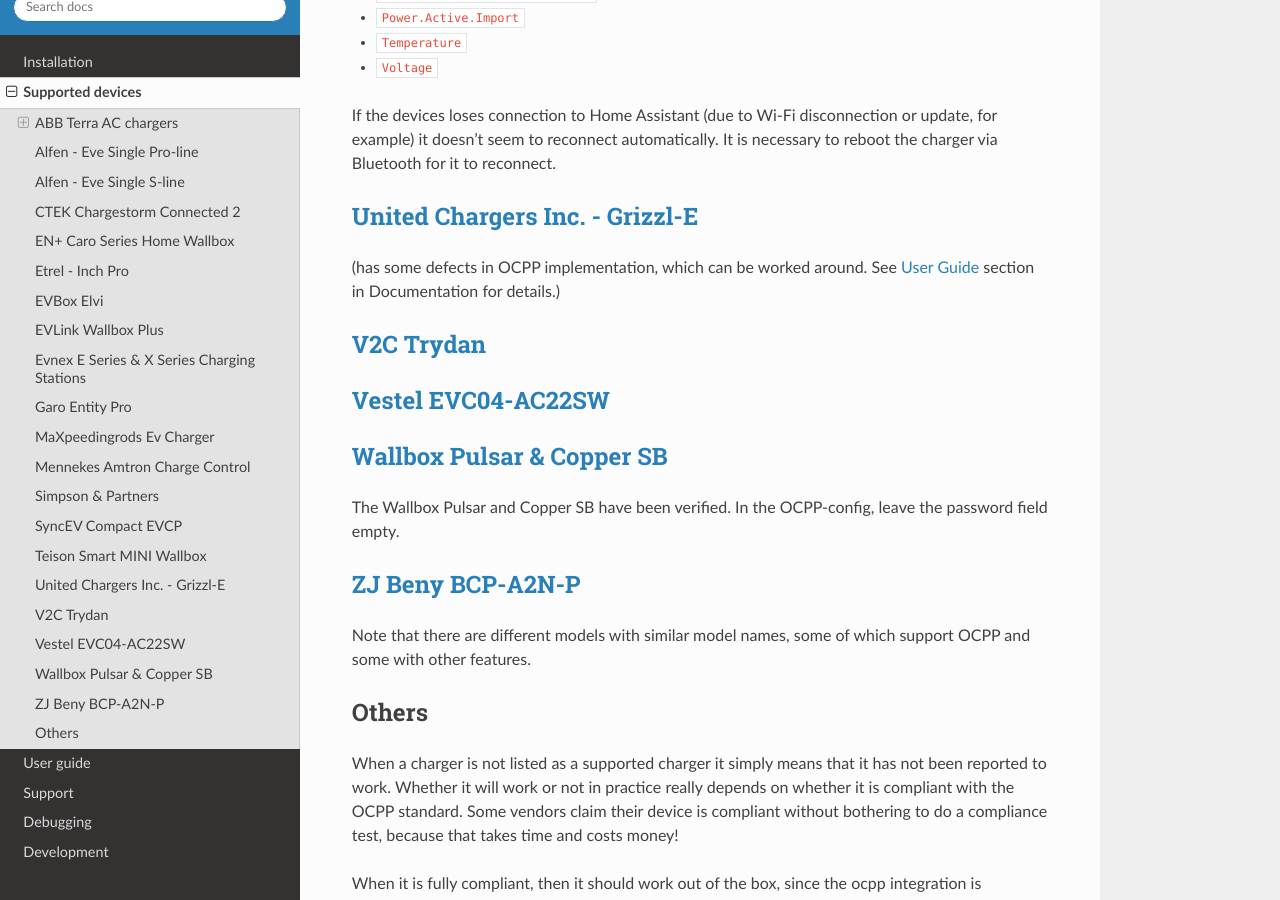
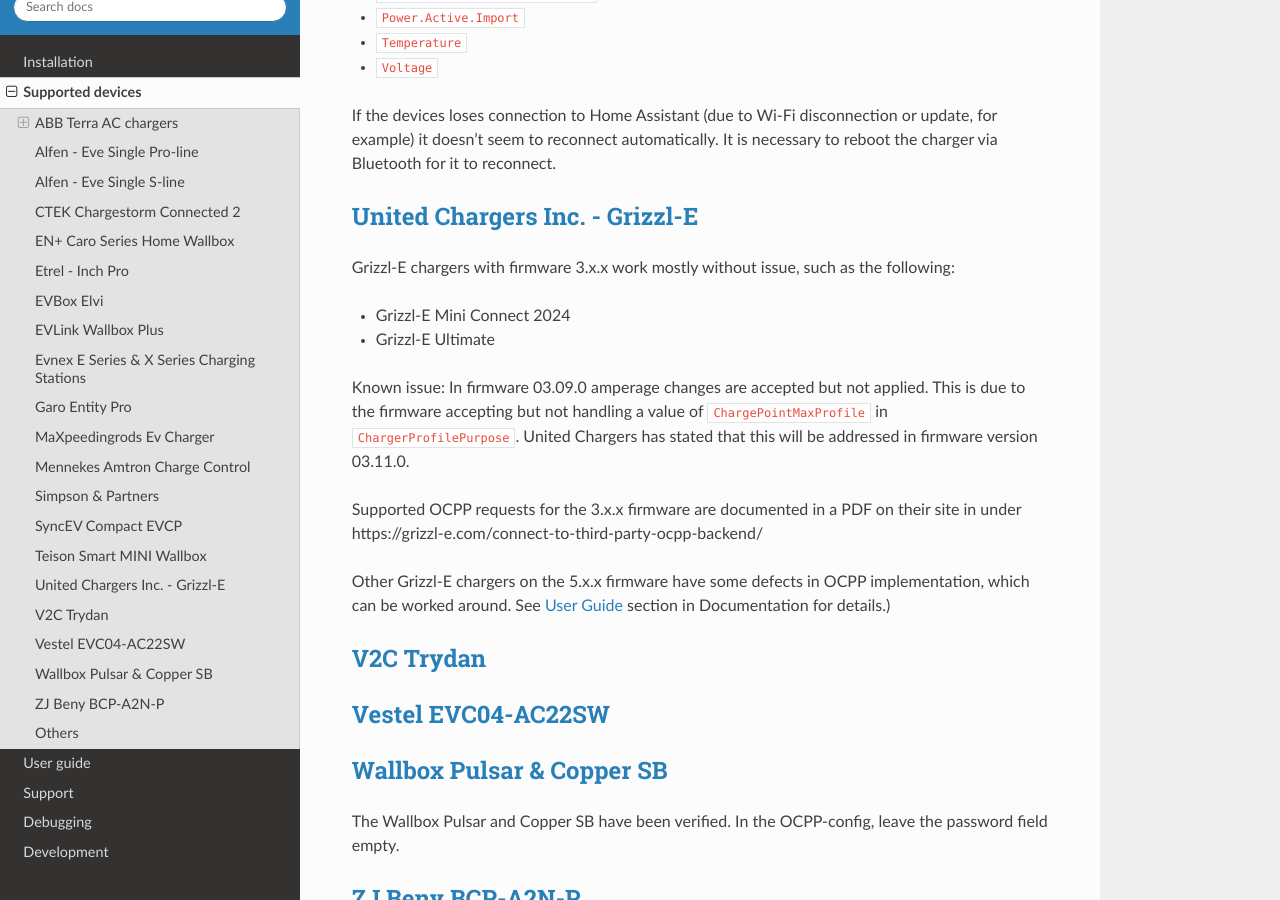
Before and after one commit to lbbrhzn/ocpp, a Sphinx documentation site: the page built from docs/supported-devices.md, in a window 1280 px wide and 900 px high, scrolled down 4313 px. Built offline with Sphinx 7.4.7 and the Read the Docs theme 3.1.0, drawn with Linux system fonts in a browser that asks for light colours.

Commit message:
Add new Grizzl-E information to supported-devices.md

```diff
--- a/docs/supported-devices.md
+++ b/docs/supported-devices.md
@@ -131,7 +131,16 @@
 If the devices loses connection to Home Assistant (due to Wi-Fi disconnection or update, for example) it doesn't seem to reconnect automatically. It is necessary to reboot the charger via Bluetooth for it to reconnect.
 
 ## [United Chargers Inc. - Grizzl-E](https://grizzl-e.com/about/)
-(has some defects in OCPP implementation, which can be worked around. See [User Guide](https://github.com/lbbrhzn/ocpp/blob/main/docs/user-guide.md) section in Documentation for details.)
+
+Grizzl-E chargers with firmware 3.x.x work mostly without issue, such as the following:
+* Grizzl-E Mini Connect 2024
+* Grizzl-E Ultimate
+
+Known issue: In firmware 03.09.0 amperage changes are accepted but not applied. This is due to the firmware accepting but not handling a value of `ChargePointMaxProfile` in `ChargerProfilePurpose`. United Chargers has stated that this will be addressed in firmware version 03.11.0.
+
+Supported OCPP requests for the 3.x.x firmware are documented in a PDF on their site in under https://grizzl-e.com/connect-to-third-party-ocpp-backend/
+
+Other Grizzl-E chargers on the 5.x.x firmware have some defects in OCPP implementation, which can be worked around. See [User Guide](https://github.com/lbbrhzn/ocpp/blob/main/docs/user-guide.md) section in Documentation for details.)
 
 ## [V2C Trydan](https://v2charge.com/trydan)
 
```
